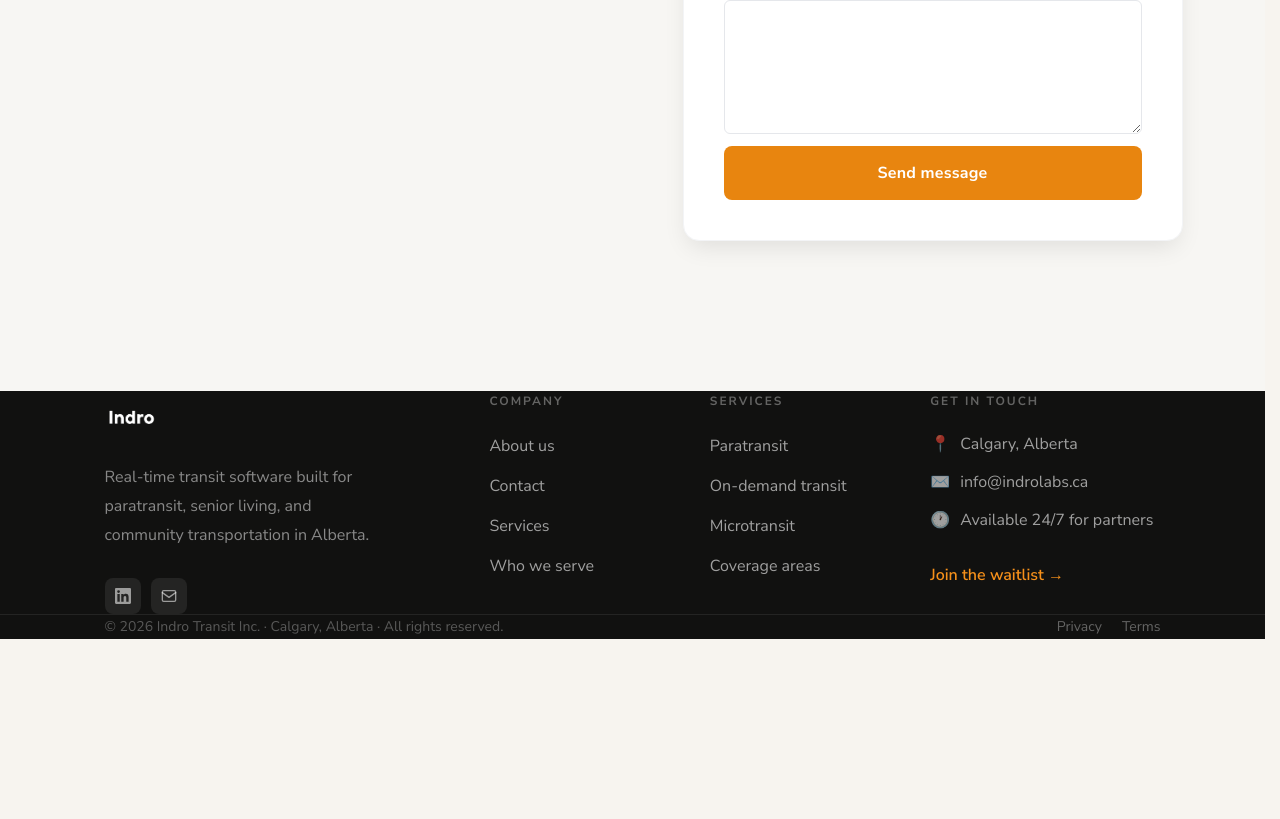
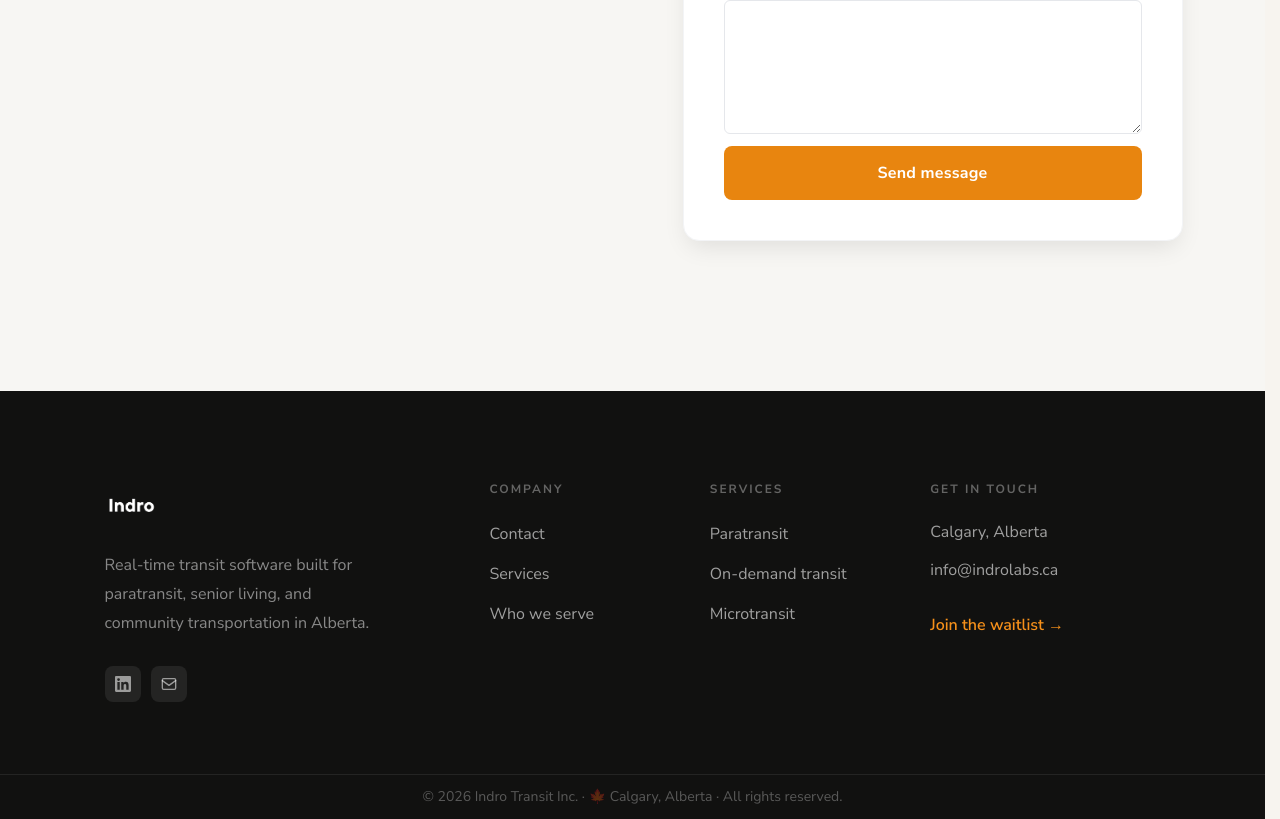
Before and after one commit to indro-labs/website, a React (Vite) app in the folder business-website/: page /contact in a window 1280 px wide. Shown: the part 647-1466 px from the top of the page. Before the commit the page ends 1286 px from the top, so only its background shows below. Built offline with nearby package versions, Linux system fonts and the light colour scheme.

Commit message:
fixed some footer bugs (padding, link issues)

```diff
--- a/business-website/src/components/Footer/Footer.css
+++ b/business-website/src/components/Footer/Footer.css
@@ -4,8 +4,8 @@
   display: grid;
   grid-template-columns: 2fr 1fr 1fr 1.4fr;
   gap: 56px;
-  padding-top: 72px;
-  padding-bottom: 60px;
+  padding-top: 88px !important;
+  padding-bottom: 72px !important;
 }
 
 .footer-logo { height: 52px; width: auto; display: block; filter: brightness(0) invert(1); margin-bottom: 20px; }
@@ -64,10 +64,10 @@
   border-top: 1px solid rgba(255,255,255,0.08);
 }
 .footer-bottom-inner {
-  display: flex; align-items: center; justify-content: space-between;
-  padding-top: 22px; padding-bottom: 24px; flex-wrap: wrap; gap: 12px;
+  display: flex; align-items: center; justify-content: center; gap: 40px;
+  padding-top: 32px; padding-bottom: 36px; flex-wrap: wrap; gap: 12px;
 }
-.footer-copy { font-size: 14px; color: rgba(255,255,255,0.3); margin: 0; }
+.footer-copy { font-size: 14px; color: rgba(255,255,255,0.3); margin: 10px; }
 .footer-bottom-links { display: flex; gap: 20px; }
 .footer-bottom-links a {
   font-size: 14px; color: rgba(255,255,255,0.35);
--- a/business-website/src/components/Footer/Footer.jsx
+++ b/business-website/src/components/Footer/Footer.jsx
@@ -28,7 +28,6 @@ export default function Footer() {
         <div className="footer-col">
           <p className="footer-col-label">Company</p>
           <nav className="footer-links">
-            <Link to="/about">About us</Link>
             <Link to="/contact">Contact</Link>
             <a href="/#services">Services</a>
             <a href="/#operators">Who we serve</a>
@@ -42,7 +41,6 @@ export default function Footer() {
             <a href="/#services">Paratransit</a>
             <a href="/#services">On-demand transit</a>
             <a href="/#services">Microtransit</a>
-            <a href="/#where">Coverage areas</a>
           </nav>
         </div>
 
@@ -51,17 +49,12 @@ export default function Footer() {
           <p className="footer-col-label">Get in touch</p>
           <div className="footer-contact-items">
             <div className="footer-contact-item">
-              <span className="footer-contact-icon">📍</span>
               <span>Calgary, Alberta</span>
             </div>
             <div className="footer-contact-item">
-              <span className="footer-contact-icon">✉️</span>
               <a href="mailto:info@indrolabs.ca">info@indrolabs.ca</a>
             </div>
-            <div className="footer-contact-item">
-              <span className="footer-contact-icon">🕐</span>
-              <span>Available 24/7 for partners</span>
-            </div>
+
           </div>
           <a href="/#waitlist" className="footer-cta">Join the waitlist →</a>
         </div>
@@ -70,11 +63,8 @@ export default function Footer() {
 
       <div className="footer-bottom">
         <div className="c footer-bottom-inner">
-          <p className="footer-copy">© 2026 Indro Transit Inc. · Calgary, Alberta · All rights reserved.</p>
-          <div className="footer-bottom-links">
-            <Link to="/contact">Privacy</Link>
-            <Link to="/contact">Terms</Link>
-          </div>
+          <p className="footer-copy">© 2026 Indro Transit Inc. · 🍁 Calgary, Alberta · All rights reserved.</p>
+
         </div>
       </div>
     </footer>
```
